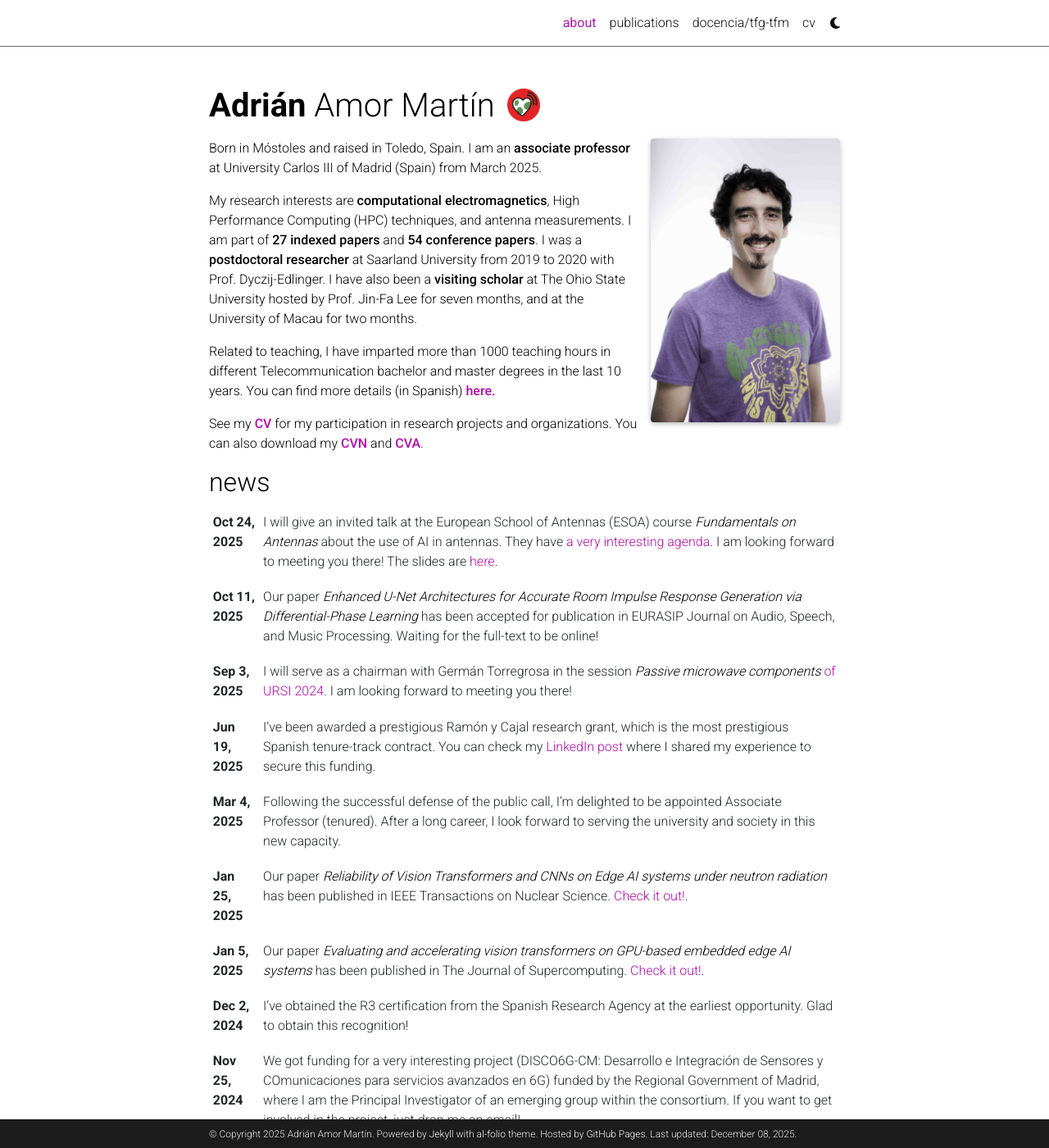
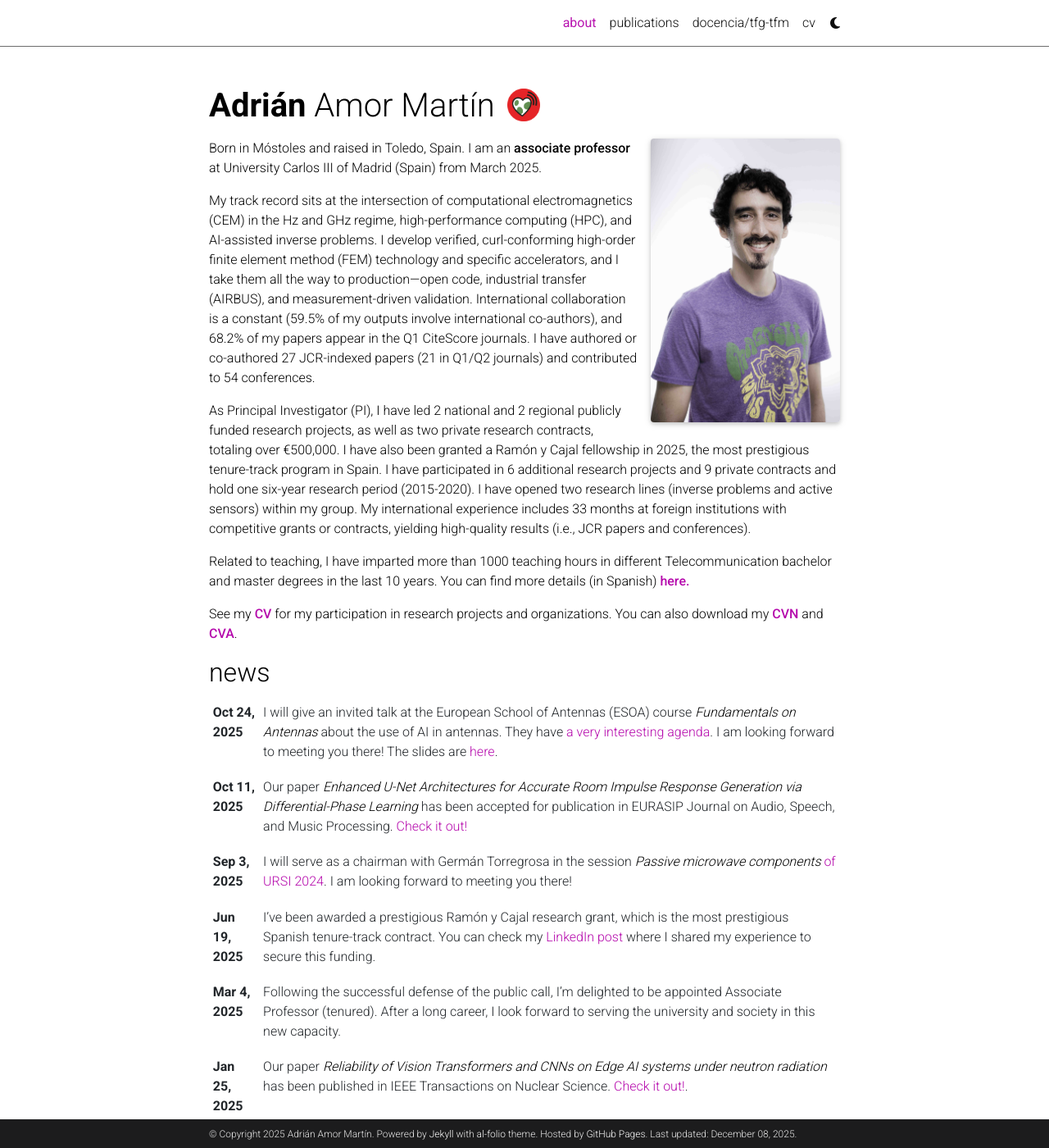
Before and after one commit to aamorm/aamorm.github.io, a Jekyll site: the page built from _pages/about.md, in a window 1280 px wide and 1400 px high. Shown: the whole window at 82% size. Built offline with Jekyll 4.4.1, drawn with Linux system fonts in a browser that asks for light colours; full-size pictures stand in for the smaller copies a plugin makes; comment, search, counter and statistics services are not loaded; a style sheet for code colours, icons or effects is not loaded.

Commit message:
minor changes in about

```diff
--- a/_pages/about.md
+++ b/_pages/about.md
@@ -19,12 +19,9 @@
 Born in Móstoles and raised in Toledo, Spain. I am an **associate professor** at
 University Carlos III of Madrid (Spain) from March 2025.
 
-My research interests are **computational electromagnetics**, High Performance
-Computing (HPC) techniques, and antenna measurements. I am part of **27 indexed
-papers** and **54 conference papers**. I was a **postdoctoral researcher** at
-Saarland University from 2019 to 2020 with Prof. Dyczij-Edlinger. I have also
-been a **visiting scholar** at The Ohio State University hosted by Prof. Jin-Fa
-Lee for seven months, and at the University of Macau for two months.
+My track record sits at the intersection of computational electromagnetics (CEM) in the Hz and GHz regime, high-performance computing (HPC), and AI-assisted inverse problems. I develop verified, curl-conforming high-order finite element method (FEM) technology and specific accelerators, and I take them all the way to production—open code, industrial transfer (AIRBUS), and measurement-driven validation. International collaboration is a constant (59.5% of my outputs involve international co-authors), and 68.2% of my papers appear in the Q1 CiteScore journals. I have authored or co-authored 27 JCR-indexed papers (21 in Q1/Q2 journals) and contributed to 54 conferences.
+
+As Principal Investigator (PI), I have led 2 national and 2 regional publicly funded research projects, as well as two private research contracts, totaling over €500,000. I have also been granted a Ramón y Cajal fellowship in 2025, the most prestigious tenure-track program in Spain. I have participated in 6 additional research projects and 9 private contracts and hold one six-year research period (2015-2020). I have opened two research lines (inverse problems and active sensors) within my group. My international experience includes 33 months at foreign institutions with competitive grants or contracts, yielding high-quality results (i.e., JCR papers and conferences).
 
 Related to teaching, I have imparted more than 1000 teaching hours in different
 Telecommunication bachelor and master degrees in the last 10 years. You can find
--- a/assets/json/resume.json
+++ b/assets/json/resume.json
@@ -4,7 +4,7 @@
     "position": "Associate Professor",
     "image": "",
     "phone": "91-6248378",
-    "expertise": "Computational Electromagnetics, High Performance and Heterogeneous Computing, Antenna Measurements"
+    "expertise": "Computational electromagnetics, high performance and heterogeneous computing, antenna measurements, microwave material characterization, spatial audio and array processing"
   },
   "work": [
     {
```
Also changed, not shown: _news/eurasip25.md (+1 -1 lines).
